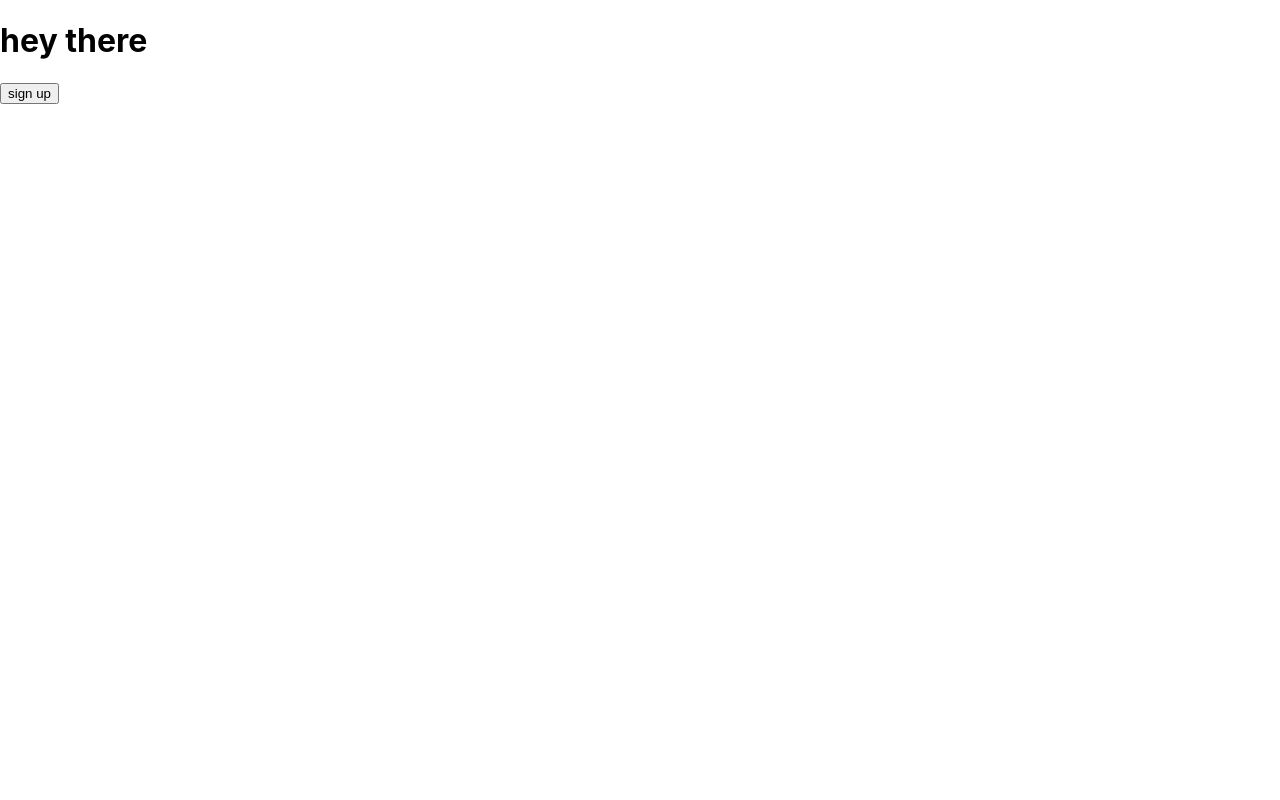
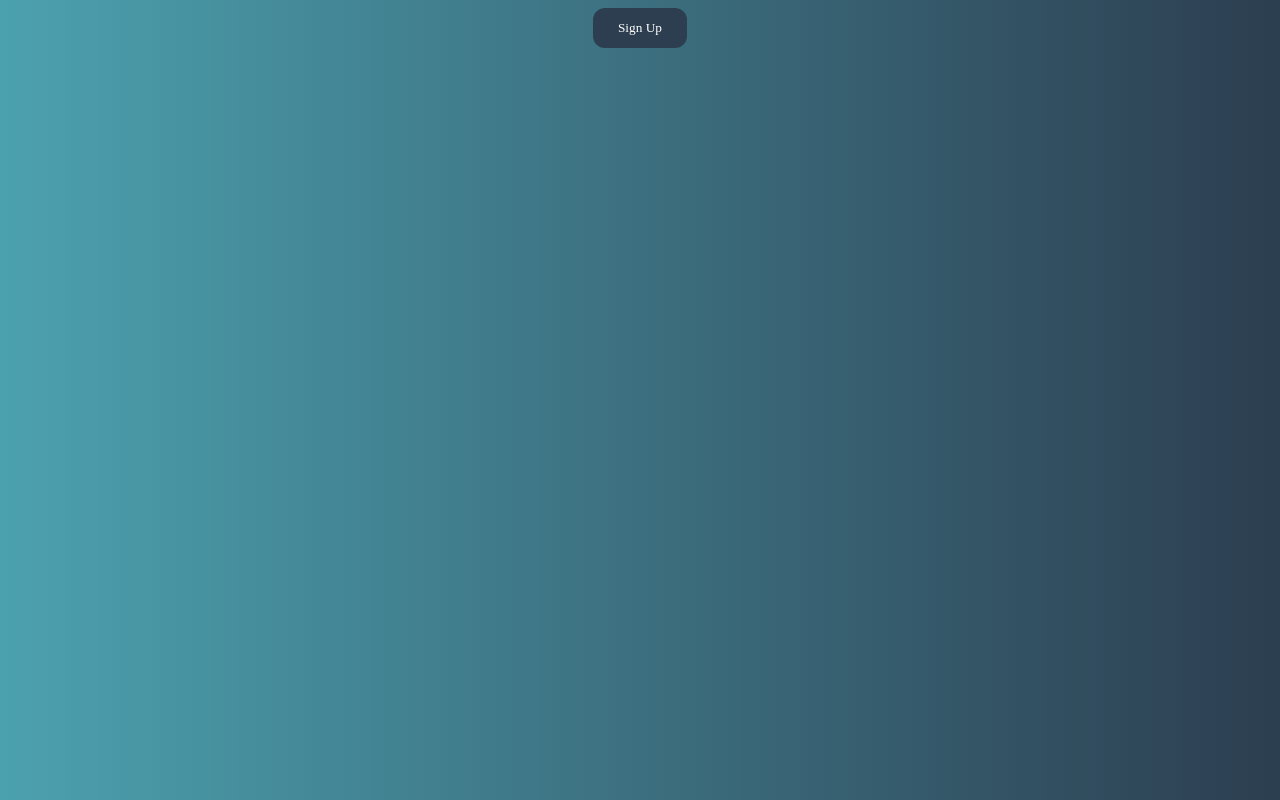
Before and after one commit to Shreyanshdot/things-get-done, a React (Create React App) app: page / in a window 1280 px wide. Built offline with nearby package versions, Linux system fonts and the light colour scheme.

Commit message:
road to making

```diff
--- a/public/index.html
+++ b/public/index.html
@@ -2,7 +2,7 @@
 <html lang="en">
   <head>
     <meta charset="utf-8" />
-    <link rel="icon" href="%PUBLIC_URL%/favicon.ico" />
+    <link rel="icon" href="%PUBLIC_URL%/icon.png" />
     <meta name="viewport" content="width=device-width, initial-scale=1" />
     <meta name="theme-color" content="#000000" />
     <meta
@@ -24,7 +24,7 @@
       work correctly both with client-side routing and a non-root public URL.
       Learn how to configure a non-root public URL by running `npm run build`.
     -->
-    <title>React App</title>
+    <title>things-get-done</title>
   </head>
   <body>
     <noscript>You need to enable JavaScript to run this app.</noscript>
--- a/src/Components/App.css
+++ b/src/Components/App.css
@@ -0,0 +1,18 @@
+.SignUpButton {
+  background-color: #2c3e50;
+  border: none;
+  border-radius: 12px;
+  padding: 12px 25px;
+  color: white;
+  font-family: mv boli;
+  font-size: 10;
+  text-align: center;
+  text-decoration: none; /*removes the underline below the text.*/
+  cursor: pointer;
+  display: block;
+}
+.SignUpButton:hover,
+.button:focus {
+  background-color: #243342;
+  box-shadow: 5px 10px 25px #243342;
+}
--- a/src/Components/App.js
+++ b/src/Components/App.js
@@ -1,12 +1,20 @@
+import React from 'react';
+import Signup from './SignUp'
 import './App.css';
 
 function App() {
+
   return (
-    <div className="App">
-     <h1>hey there</h1>
-     <button>sign up</button>
+
+    <div>
+        <center><Signup/></center>
     </div>
+    //  <button class = 'SignUpButton'>Sign Up</button>
+
+
+
   );
+
 }
 
 export default App;
--- /dev/null
+++ b/src/Components/SignUp.js
@@ -0,0 +1,13 @@
+import React from 'react';
+
+function SignUp () {
+
+        return (
+            <div>
+            <button className= 'SignUpButton' onClick={()=>{alert('hello')}}>Sign Up
+            </button>
+            </div>
+        );
+
+}
+export default SignUp;
--- a/src/index.css
+++ b/src/index.css
@@ -1,13 +1,19 @@
 body {
-  margin: 0;
-  font-family: -apple-system, BlinkMacSystemFont, 'Segoe UI', 'Roboto', 'Oxygen',
-    'Ubuntu', 'Cantarell', 'Fira Sans', 'Droid Sans', 'Helvetica Neue',
+  background: #2c3e50; /* fallback for old browsers */
+  background: -webkit-linear-gradient(
+    to left,
+    #4ca1af,
+    #2c3e50
+  ); /* Chrome 10-25, Safari 5.1-6 */
+  background: linear-gradient(to right, #4ca1af, #2c3e50);
+  font-family: -apple-system, BlinkMacSystemFont, "Segoe UI", "Roboto", "Oxygen",
+    "Ubuntu", "Cantarell", "Fira Sans", "Droid Sans", "Helvetica Neue",
     sans-serif;
   -webkit-font-smoothing: antialiased;
   -moz-osx-font-smoothing: grayscale;
 }
 
 code {
-  font-family: source-code-pro, Menlo, Monaco, Consolas, 'Courier New',
+  font-family: source-code-pro, Menlo, Monaco, Consolas, "Courier New",
     monospace;
 }
--- a/src/index.js
+++ b/src/index.js
@@ -1,7 +1,7 @@
 import React from 'react';
 import ReactDOM from 'react-dom';
 import './index.css';
-import App from './Components/App';
+import App from './components/App';
 import reportWebVitals from './reportWebVitals';
 
 ReactDOM.render(
```
Also changed, not shown: public/icon.png (added).
